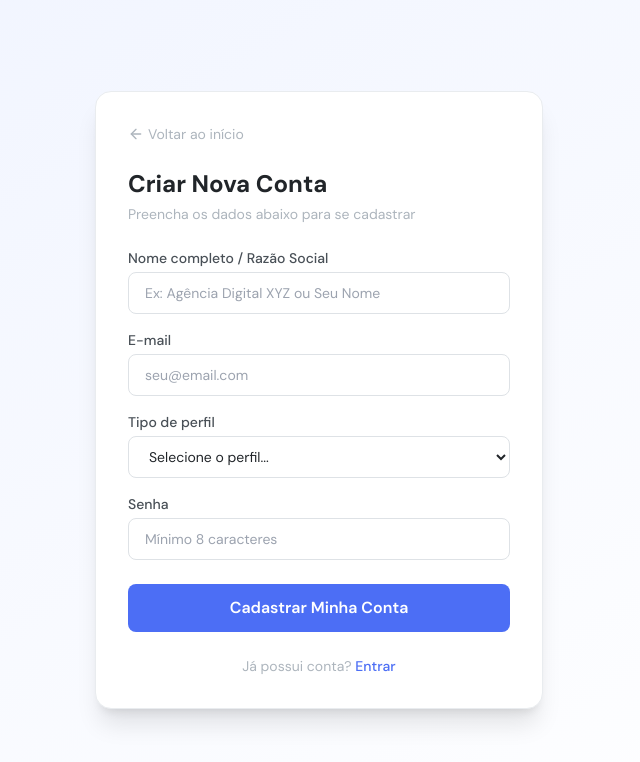
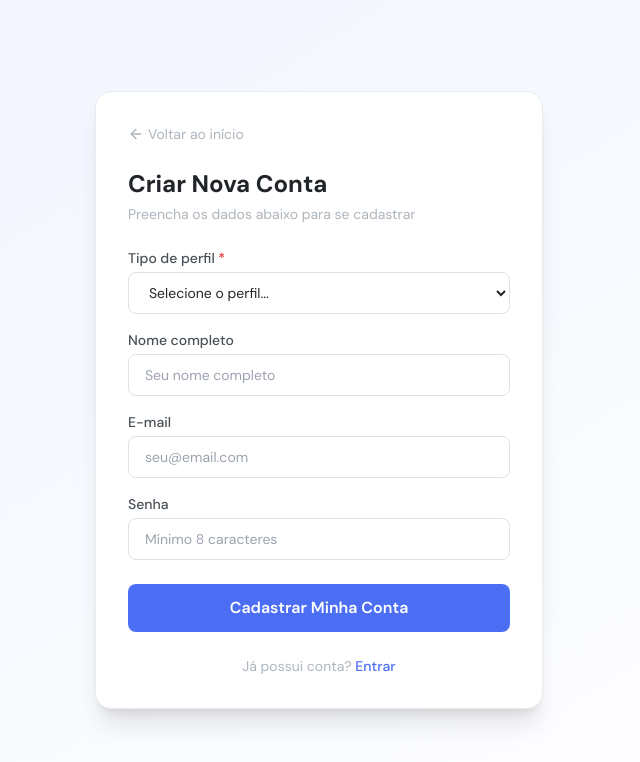
Before and after one commit to pedrobellezia/gad-web, a Vue app: page /register in a window 1280 px wide. Shown: the top 762 px of the page, without its empty margins (321-961 px from the left). Built offline with nearby package versions, Linux system fonts and the light colour scheme; no server answers; a web font is replaced by a local one.

Commit message:
feat(register): reordenar formulario para iniciar pelo tipo de perfil

```diff
--- a/src/pages/Register.vue
+++ b/src/pages/Register.vue
@@ -8,27 +8,7 @@
       <p class="text-sm text-surface-400 mb-6">Preencha os dados abaixo para se cadastrar</p>
 
       <form @submit.prevent="handleRegister">
-        <label for="reg-name" class="block text-sm font-medium text-surface-600 mb-1">Nome completo / Razão Social</label>
-        <input
-          v-model="name"
-          id="reg-name"
-          type="text"
-          required
-          class="w-full px-4 py-2.5 rounded-lg border border-surface-300 focus:border-brand-500 focus:ring-2 focus:ring-brand-200 outline-none mb-4 text-sm"
-          placeholder="Ex: Agência Digital XYZ ou Seu Nome"
-        />
-
-        <label for="reg-email" class="block text-sm font-medium text-surface-600 mb-1">E-mail</label>
-        <input
-          v-model="email"
-          id="reg-email"
-          type="email"
-          required
-          class="w-full px-4 py-2.5 rounded-lg border border-surface-300 focus:border-brand-500 focus:ring-2 focus:ring-brand-200 outline-none mb-4 text-sm"
-          placeholder="seu@email.com"
-        />
-
-        <label for="reg-role" class="block text-sm font-medium text-surface-600 mb-1">Tipo de perfil</label>
+        <label for="reg-role" class="block text-sm font-medium text-surface-600 mb-1">Tipo de perfil <span class="text-danger">*</span></label>
         <select
           v-model="role"
           id="reg-role"
@@ -43,7 +23,7 @@
         </select>
 
         <div v-if="role === 'agency'" id="cnpj-field">
-          <label for="reg-cnpj" class="block text-sm font-medium text-surface-600 mb-1">CNPJ <span class="text-danger">*</span></label>
+          <label for="reg-cnpj" class="block text-sm font-medium text-surface-600 mb-1">CNPJ da Agência <span class="text-danger">*</span></label>
           <input
             v-model="cnpj"
             id="reg-cnpj"
@@ -53,6 +33,28 @@
             placeholder="00.000.000/0000-00 ou 14 dígitos"
           />
         </div>
+
+        <label for="reg-name" class="block text-sm font-medium text-surface-600 mb-1">
+          {{ role === 'agency' ? 'Razão Social / Nome da Agência' : role === 'client' ? 'Nome da Empresa / Cliente' : 'Nome completo' }}
+        </label>
+        <input
+          v-model="name"
+          id="reg-name"
+          type="text"
+          required
+          class="w-full px-4 py-2.5 rounded-lg border border-surface-300 focus:border-brand-500 focus:ring-2 focus:ring-brand-200 outline-none mb-4 text-sm"
+          :placeholder="role === 'agency' ? 'Ex: Agência Criativa Ltda' : 'Seu nome completo'"
+        />
+
+        <label for="reg-email" class="block text-sm font-medium text-surface-600 mb-1">E-mail</label>
+        <input
+          v-model="email"
+          id="reg-email"
+          type="email"
+          required
+          class="w-full px-4 py-2.5 rounded-lg border border-surface-300 focus:border-brand-500 focus:ring-2 focus:ring-brand-200 outline-none mb-4 text-sm"
+          placeholder="seu@email.com"
+        />
 
         <label for="reg-pass" class="block text-sm font-medium text-surface-600 mb-1">Senha</label>
         <input
```
